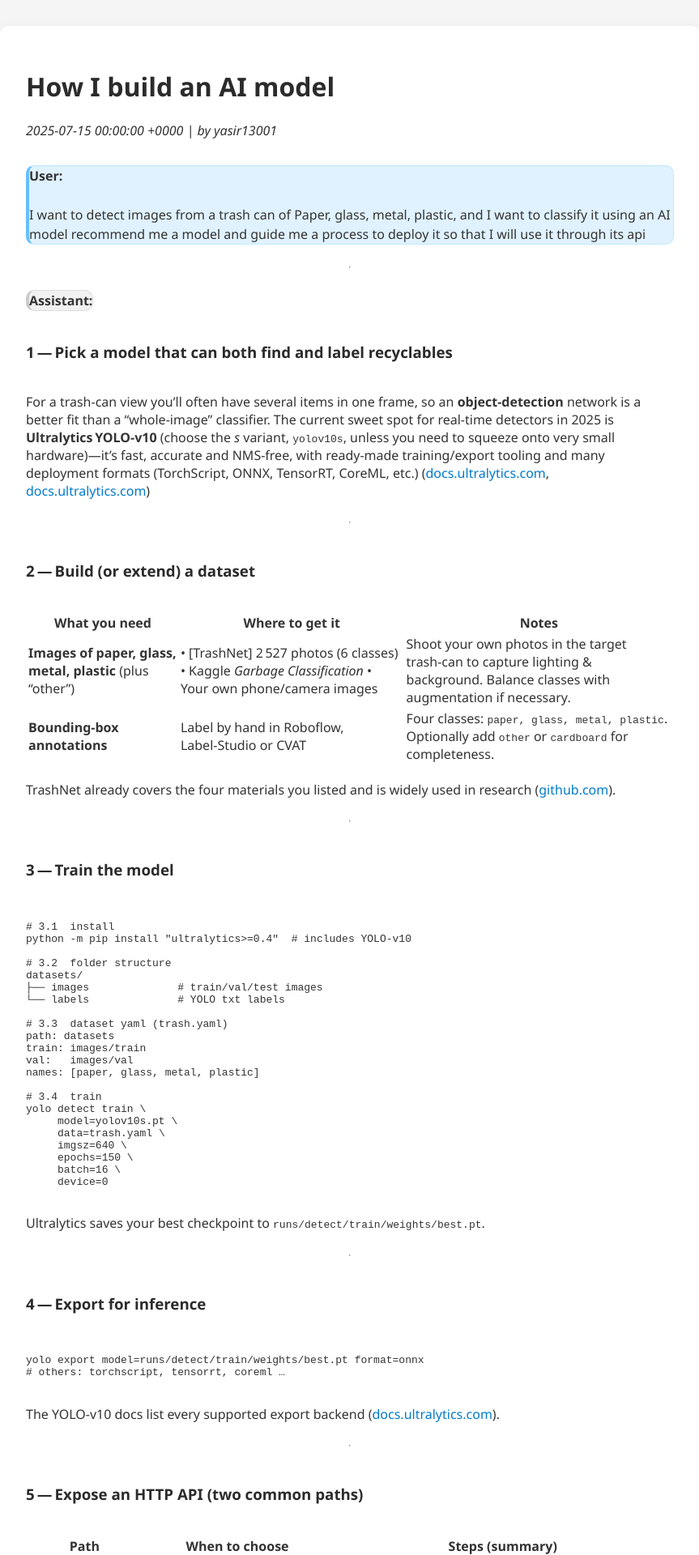
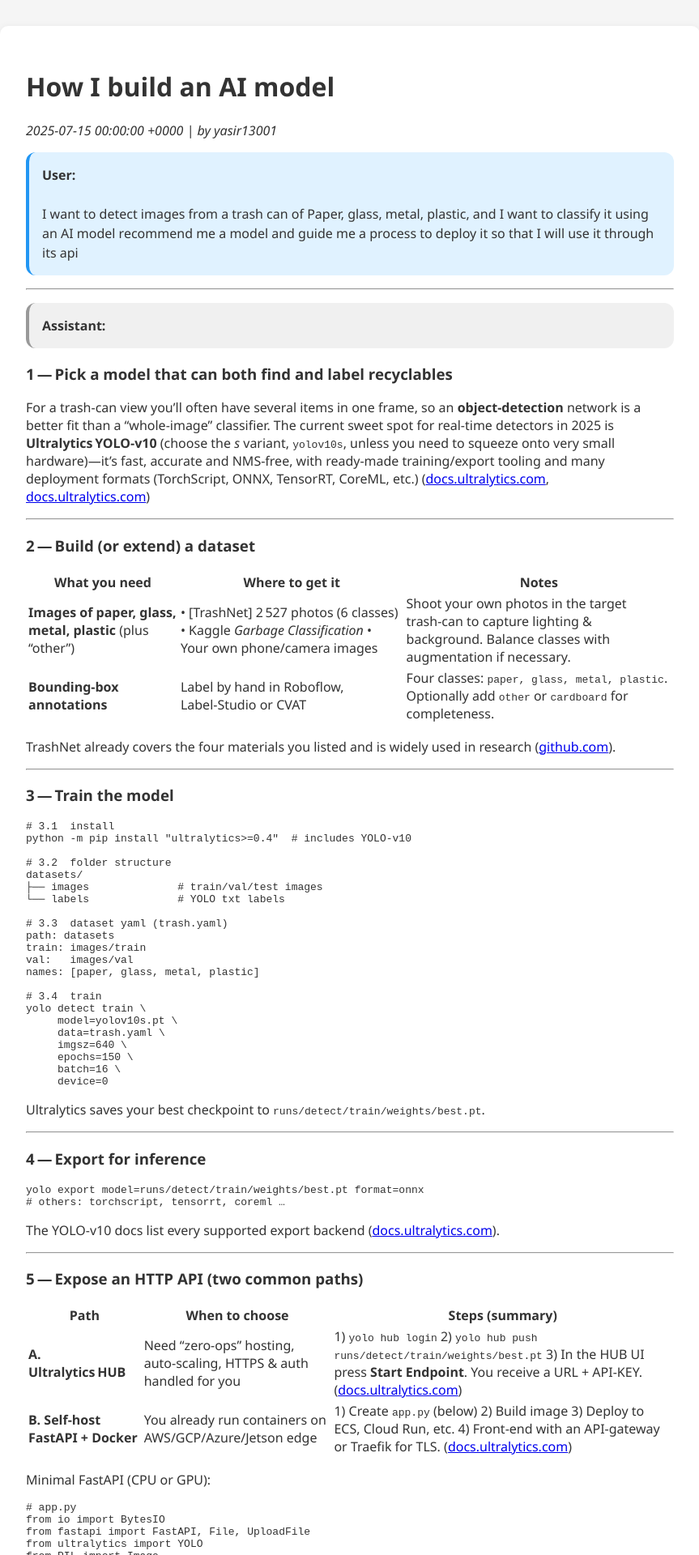
Before and after one commit to yasir13001/ChatSharing, a Jekyll site: the page built from _posts/2025-07-15-model.md, in a window 1280 px wide. Shown: the top 1920 px of the page at 81% size, without its empty margins (208-1071 px from the left). Built offline with Jekyll 4.4.1, drawn with Linux system fonts in a browser that asks for light colours.

Commit message:
style update

```diff
--- a/_layouts/post.html
+++ b/_layouts/post.html
@@ -26,5 +26,4 @@ document.querySelectorAll('.content p').forEach(p => {
 });
 </script>
 </body>
-
 </html>
--- a/assets/style.css
+++ b/assets/style.css
@@ -15,86 +15,20 @@ body {
   box-shadow: 0 0 8px rgba(0, 0, 0, 0.05);
 }
 
-h1, h2, h3 {
-  color: #2b2b2b;
-}
-
-a {
-  color: #007acc;
-  text-decoration: none;
-}
-
-a:hover {
-  text-decoration: underline;
-}
-
-/* Chat styling */
-.content {
-  display: flex;
-  flex-direction: column;
-  gap: 1.2rem;
-  margin-top: 2rem;
-}
-
-.content p {
-  margin: 0;
-  padding: 0;
-}
-
 .chat-bubble {
-  max-width: 100%;
   padding: 1rem;
-  border-radius: 10px;
+  margin: 1rem 0;
+  border-radius: 12px;
   line-height: 1.5;
   white-space: pre-wrap;
 }
 
 .user {
   background-color: #e0f2ff;
-  align-self: flex-end;
-  border: 1px solid #c1e7ff;
+  border-left: 4px solid #2196f3;
 }
 
 .assistant {
-  background-color: #f3f3f3;
-  align-self: flex-start;
-  border: 1px solid #ddd;
+  background-color: #f0f0f0;
+  border-left: 4px solid #999;
 }
-
-
-.post-list {
-  display: flex;
-  flex-direction: column;
-  gap: 1.5rem;
-  margin-top: 2rem;
-}
-
-.post-preview h2 {
-  margin: 0;
-  font-size: 1.3rem;
-  color: #007acc;
-}
-
-.post-preview h2 a {
-  text-decoration: none;
-  color: inherit;
-}
-
-.post-preview h2 a:hover {
-  text-decoration: underline;
-}
-
-.meta {
-  font-size: 0.9rem;
-  color: #666;
-}
-
-
-.user {
-  border-left: 4px solid #66bfff;
-}
-
-.assistant {
-  background-color: #f1f1f1;
-  border-left: 4px solid #ccc;
-}
```
